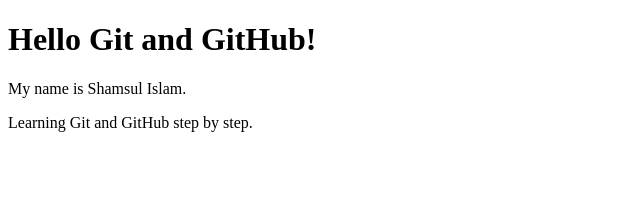
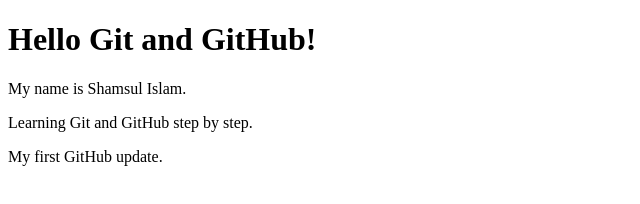
Before and after one commit to shamsulislam83/Git-Learning, a plain HTML site: page index.html in a window 1280 px wide. Shown: the whole page, without its empty margins (0-640 px from the left). Drawn offline with Linux system fonts and the light colour scheme.

Commit message:
Practice push

```diff
--- a/index.html
+++ b/index.html
@@ -7,5 +7,6 @@
     <h1>Hello Git and GitHub!</h1>
     <p>My name is Shamsul Islam.</p>
 <p>Learning Git and GitHub step by step.</p>
+<p>My first GitHub update.</p>
 </body>
 </html>
```
